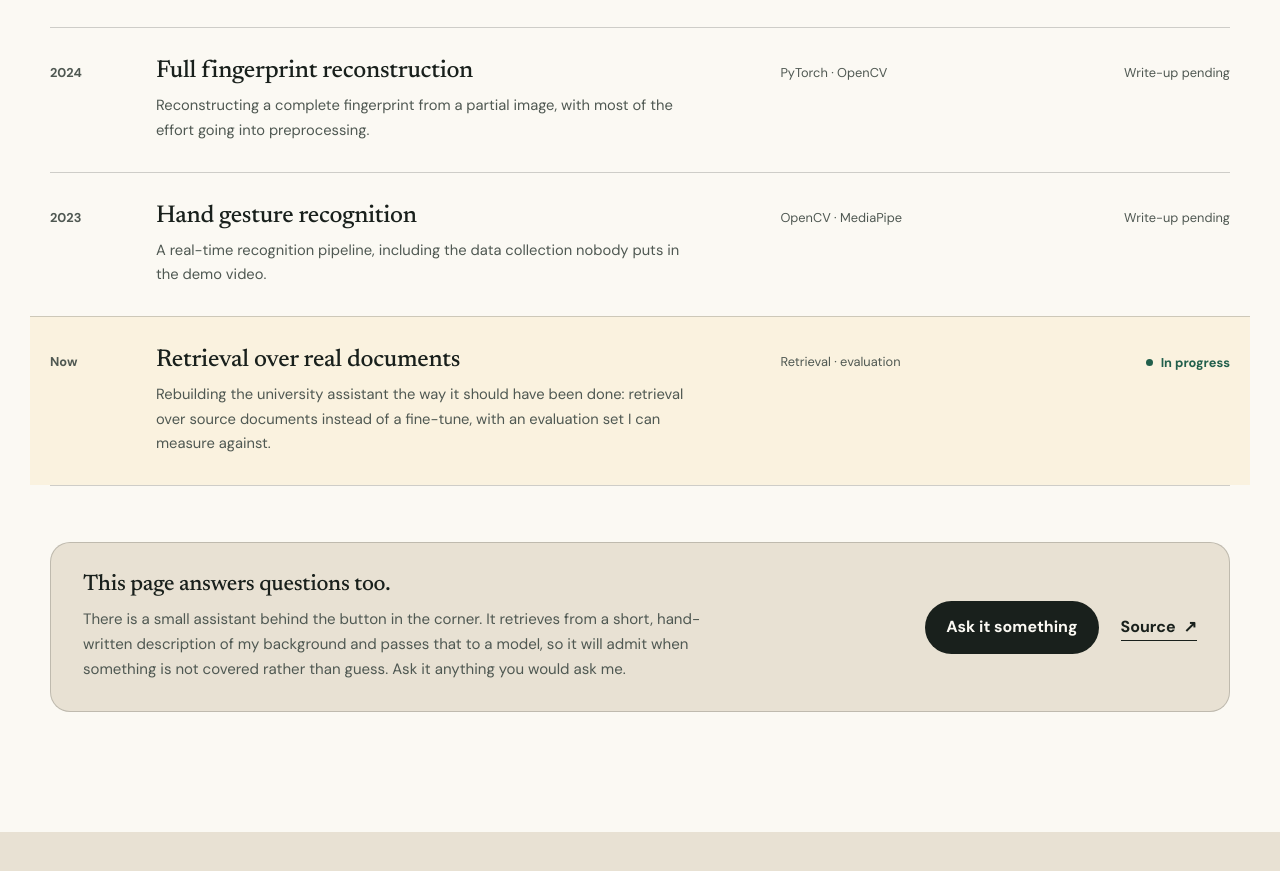
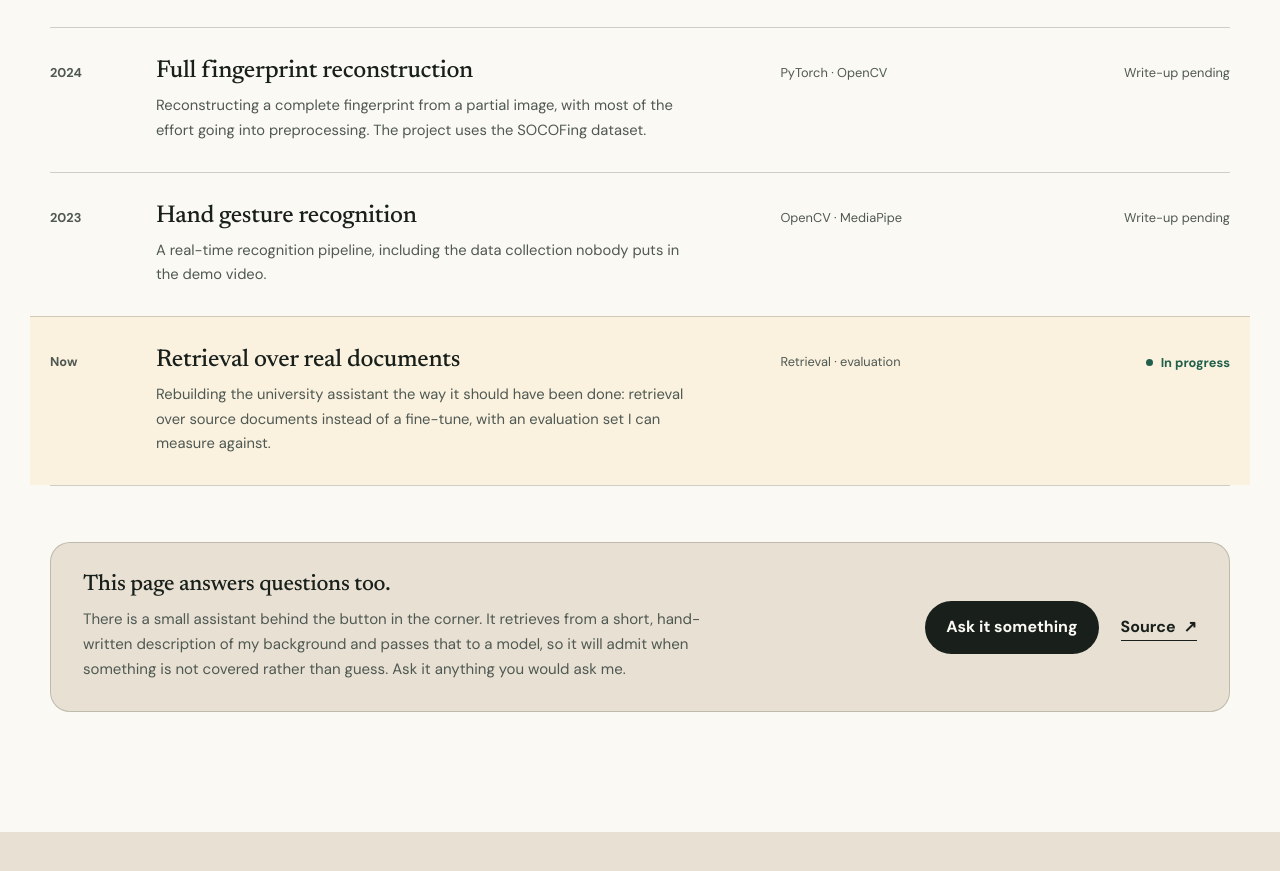
Before and after one commit to idriskhattak/Idris_Portfolio, a plain HTML site: page index.html in a window 1280 px wide. Shown: the part 2229-3100 px from the top of the page. Drawn offline with Linux system fonts and the light colour scheme.

Commit message:
Add fingerprint dataset link

```diff
--- a/index.html
+++ b/index.html
@@ -174,6 +174,8 @@
               <h3>Full fingerprint reconstruction</h3>
               <p>Reconstructing a complete fingerprint from a partial image, with most of the effort going into
                 preprocessing.
+                The project uses the <a href="https://www.kaggle.com/datasets/ruizgara/socofing" target="_blank"
+                  rel="noopener noreferrer">SOCOFing dataset</a>.
                 <!-- TODO(Idris): replace with the real one-liner — architecture, dataset + size,
                      and the metric you measured (SSIM? PSNR?). Then add a page under
                      projects/fingerprint-reconstruction/ and link the title. -->
```
